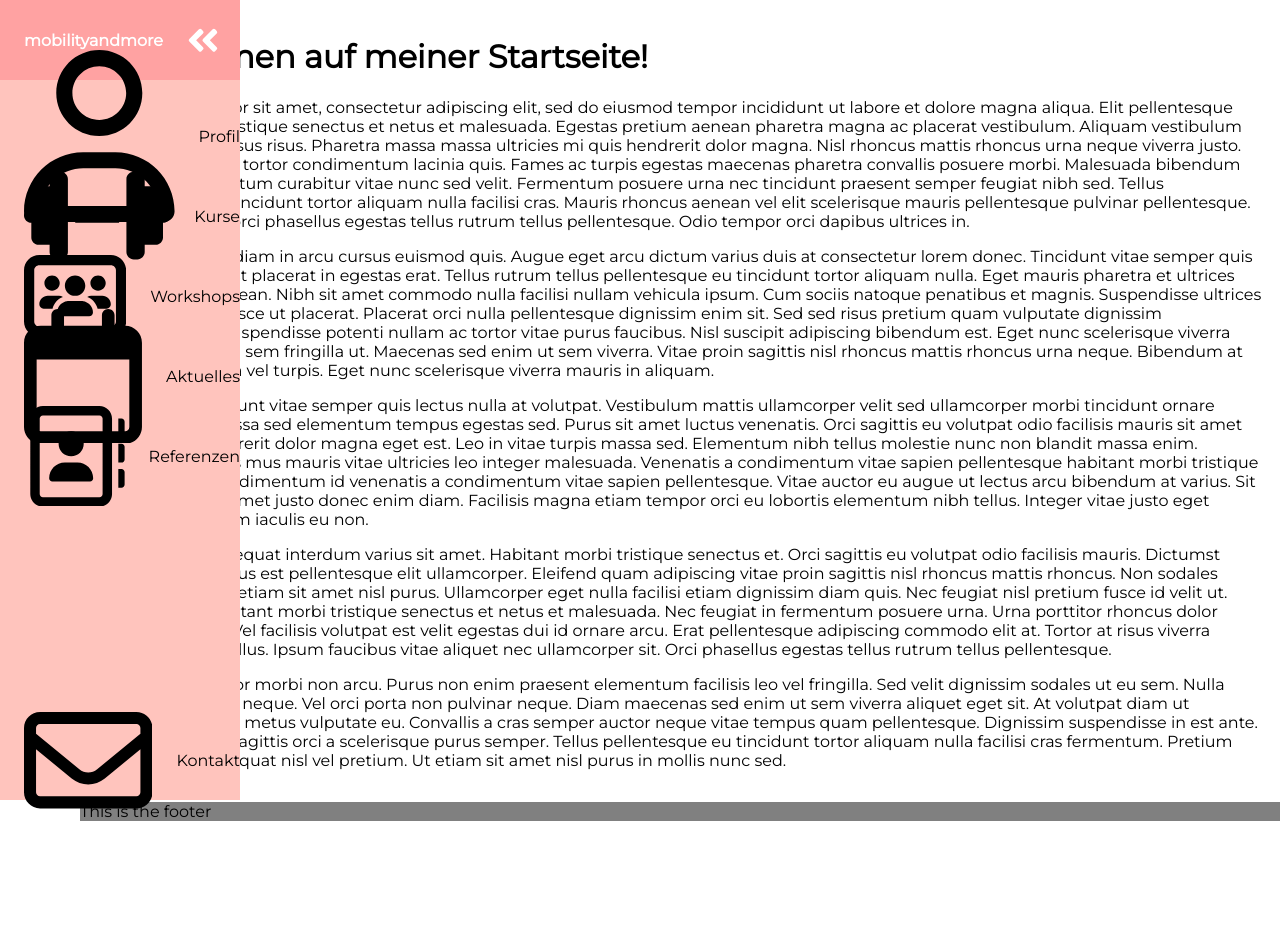
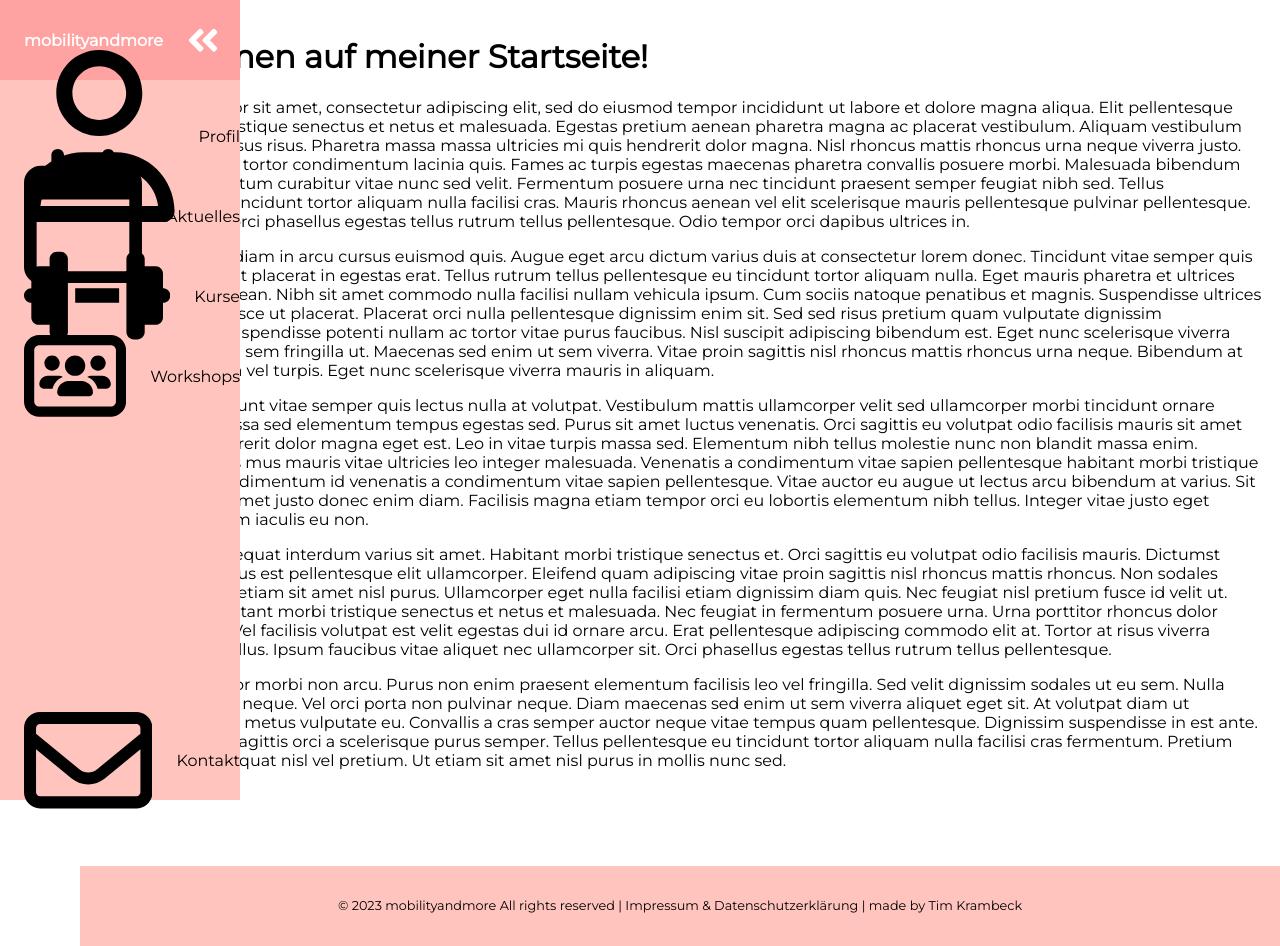
Before and after one commit to MasterTK575/mobilityandmore, a Flask app: page / in a window 1280 px wide. Before the commit the page ends 821 px from the top, so only its background shows below. Run offline with Flask 2, Linux system fonts and the light colour scheme.

Commit message:
Finish footer

```diff
--- a/app.py
+++ b/app.py
@@ -18,5 +18,5 @@ def profil():
 
 
 @app.route("/kontakt")
-def index():
+def kontakt():
     return render_template("kontakt.html")
--- a/static/styles.css
+++ b/static/styles.css
@@ -32,6 +32,7 @@ body::-webkit-scrollbar-thumb {
 main {
     margin-left: 5rem;
     padding: 1rem;
+    padding-bottom: 5rem;
 }
 
 .navbar {
@@ -113,9 +114,24 @@ main {
 
 
 .footer {
+    font-size: 0.8rem;
     margin-left: 5rem;
-    background-color: grey;
+    background-color: var(--bg-primary);
+    color: var(--text-primary);
     margin-top: auto;
+    text-align: center;
+    margin-top: auto;
+    min-height: 5rem;
+    display: flex;
+    justify-content: center;
+    align-items: center;
+}
+.footer-link {
+    text-decoration: none;
+    color: var(--text-primary);
+}
+.footer-link:hover {
+    color: var(--text-secondary);
 }
 
 /* Small screens */
@@ -181,8 +197,8 @@ main {
     }
     .navbar-nav {
         display: none;
-        padding-top: 0.5rem;
-        height: 18.5rem;
+        padding-top: 1rem;
+        height: 16rem;
         background: var(--bg-primary);
 
     }
@@ -207,6 +223,10 @@ main {
     /* Style footer */
     .footer {
         margin-left: 0;
+        flex-direction: column;
+    }
+    .seperator {
+        display: none;
     }
 
 }
--- a/templates/layout.html
+++ b/templates/layout.html
@@ -19,7 +19,7 @@
     <nav class="navbar">
       <ul class="mobile">
         <li class="mobile-item brand">
-          <a href="#" class="mobile-link">mobilityandmore</a>
+          <a href="/" class="mobile-link">mobilityandmore</a>
         </li>
         <li class="mobile-item toggle">
           <a href="#" class="mobile-link">
@@ -75,6 +75,17 @@
         </li>
         <li class="nav-item">
           <a href="#" class="nav-link">
+            <svg xmlns="http://www.w3.org/2000/svg" viewBox="0 0 448 512">
+              <!--! Font Awesome Pro 6.2.1 by @fontawesome - https://fontawesome.com License - https://fontawesome.com/license (Commercial License) Copyright 2022 Fonticons, Inc. -->
+              <path
+                d="M152 64H296V24C296 10.75 306.7 0 320 0C333.3 0 344 10.75 344 24V64H384C419.3 64 448 92.65 448 128V448C448 483.3 419.3 512 384 512H64C28.65 512 0 483.3 0 448V128C0 92.65 28.65 64 64 64H104V24C104 10.75 114.7 0 128 0C141.3 0 152 10.75 152 24V64zM48 448C48 456.8 55.16 464 64 464H384C392.8 464 400 456.8 400 448V192H48V448z"
+              />
+            </svg>
+            <span class="link-text">Aktuelles</span>
+          </a>
+        </li>
+        <li class="nav-item">
+          <a href="#" class="nav-link">
             <svg xmlns="http://www.w3.org/2000/svg" viewBox="0 0 640 512">
               <!--! Font Awesome Pro 6.2.1 by @fontawesome - https://fontawesome.com License - https://fontawesome.com/license (Commercial License) Copyright 2022 Fonticons, Inc. -->
               <path
@@ -95,21 +106,12 @@
             <span class="link-text">Workshops</span>
           </a>
         </li>
-        <li class="nav-item">
-          <a href="#" class="nav-link">
-            <svg xmlns="http://www.w3.org/2000/svg" viewBox="0 0 448 512">
-              <!--! Font Awesome Pro 6.2.1 by @fontawesome - https://fontawesome.com License - https://fontawesome.com/license (Commercial License) Copyright 2022 Fonticons, Inc. -->
-              <path
-                d="M152 64H296V24C296 10.75 306.7 0 320 0C333.3 0 344 10.75 344 24V64H384C419.3 64 448 92.65 448 128V448C448 483.3 419.3 512 384 512H64C28.65 512 0 483.3 0 448V128C0 92.65 28.65 64 64 64H104V24C104 10.75 114.7 0 128 0C141.3 0 152 10.75 152 24V64zM48 448C48 456.8 55.16 464 64 464H384C392.8 464 400 456.8 400 448V192H48V448z"
-              />
-            </svg>
-            <span class="link-text">Aktuelles</span>
-          </a>
-        </li>
+
+        <!--referenzen put into profil to make navbar shorter-->
+        <!--
         <li class="nav-item">
           <a href="#" class="nav-link">
             <svg xmlns="http://www.w3.org/2000/svg" viewBox="0 0 512 512">
-              <!--! Font Awesome Pro 6.2.1 by @fontawesome - https://fontawesome.com License - https://fontawesome.com/license (Commercial License) Copyright 2022 Fonticons, Inc. -->
               <path
                 d="M272 288h-64C163.8 288 128 323.8 128 368C128 376.8 135.2 384 144 384h192c8.836 0 16-7.164 16-16C352 323.8 316.2 288 272 288zM240 256c35.35 0 64-28.65 64-64s-28.65-64-64-64c-35.34 0-64 28.65-64 64S204.7 256 240 256zM496 320H480v96h16c8.836 0 16-7.164 16-16v-64C512 327.2 504.8 320 496 320zM496 64H480v96h16C504.8 160 512 152.8 512 144v-64C512 71.16 504.8 64 496 64zM496 192H480v96h16C504.8 288 512 280.8 512 272v-64C512 199.2 504.8 192 496 192zM384 0H96C60.65 0 32 28.65 32 64v384c0 35.35 28.65 64 64 64h288c35.35 0 64-28.65 64-64V64C448 28.65 419.3 0 384 0zM400 448c0 8.836-7.164 16-16 16H96c-8.836 0-16-7.164-16-16V64c0-8.838 7.164-16 16-16h288c8.836 0 16 7.162 16 16V448z"
               />
@@ -117,6 +119,8 @@
             <span class="link-text">Referenzen</span>
           </a>
         </li>
+          -->
+
         <li class="nav-item">
           <a href="/kontakt" class="nav-link">
             <svg xmlns="http://www.w3.org/2000/svg" viewBox="0 0 512 512">
@@ -132,7 +136,17 @@
     </nav>
     <!--End navbar-->
     <main>{% block main %} {% endblock %}</main>
-    <footer class="footer">This is the footer</footer>
+    <footer class="footer">
+      <span>© 2023 mobilityandmore All rights reserved</span>
+      <span class="seperator">&nbsp|&nbsp</span>
+      <span
+        ><a href="#" class="footer-link"
+          >Impressum & Datenschutzerklärung</a
+        ></span
+      >
+      <span class="seperator">&nbsp|&nbsp</span>
+      <span>made by <a href="#" class="footer-link">Tim Krambeck</a></span>
+    </footer>
 
     <!--footer-->
     <!--add impressum and datenschutz-->
```
